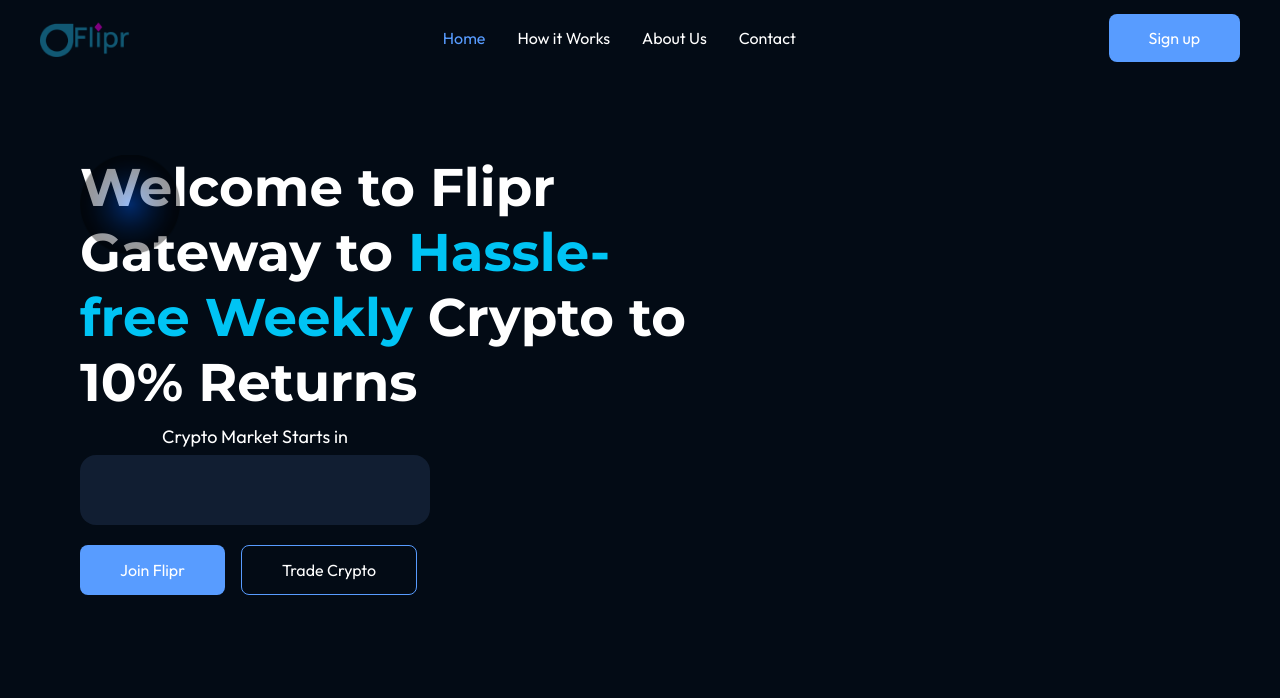
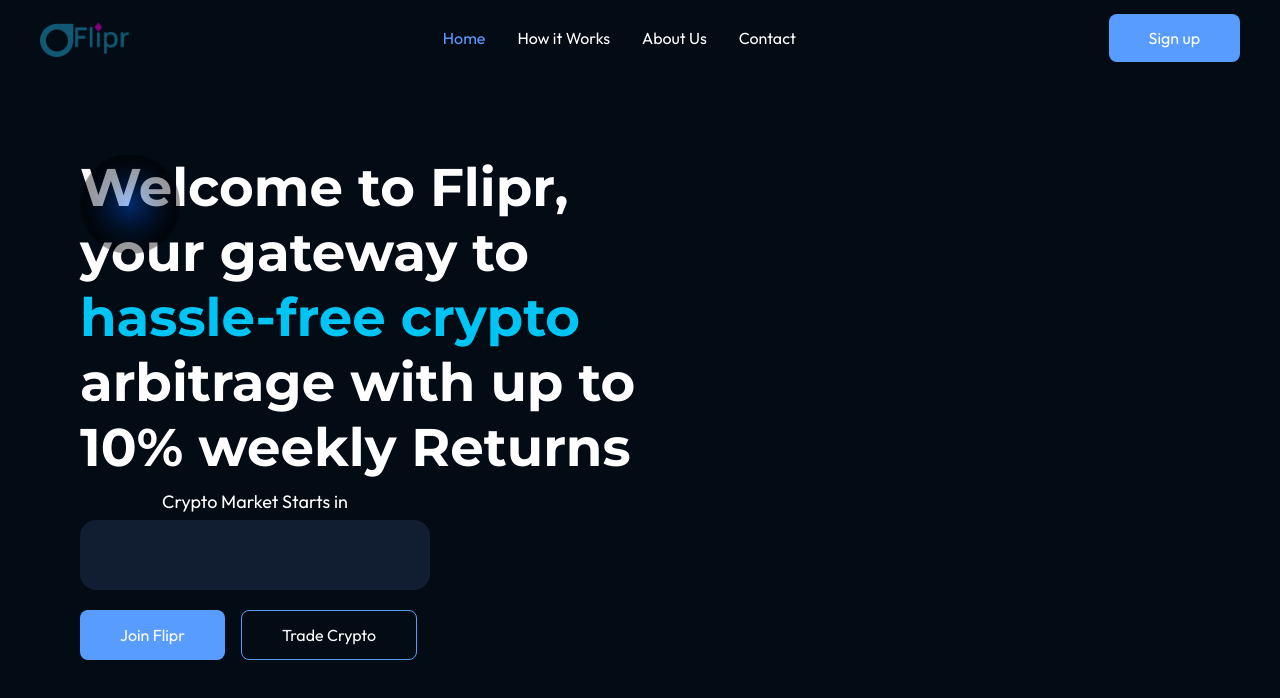
Before and after one commit to olathedev/crypto-landing-page-ui, a Next.js app: page / in a window 1280 px wide. Shown: the top 698 px of the page. Built offline with nearby package versions, Linux system fonts and the light colour scheme.

Commit message:
fix: fix typo

```diff
--- a/components/common/Hero.tsx
+++ b/components/common/Hero.tsx
@@ -10,7 +10,7 @@
         <div className='relative container mx-auto px-20 my-20 flex gap-10'>
             <div className="w-[55%] flex flex-col gap-2 text-white">
                 <h1 className={`${montserat.className} text-[53px] font-bold leading-[65px]`}>
-                    Welcome to Flipr Gateway to <span className='text-primary-200'>Hassle-free Weekly </span> Crypto to 10% Returns
+                    Welcome to Flipr, your gateway to <span className='text-primary-200'>hassle-free crypto </span> arbitrage with up to 10% weekly Returns
                 </h1>
                 <Image src='/vvector1.png' alt='' height={100} width={100} className='absolute' />
 
```
